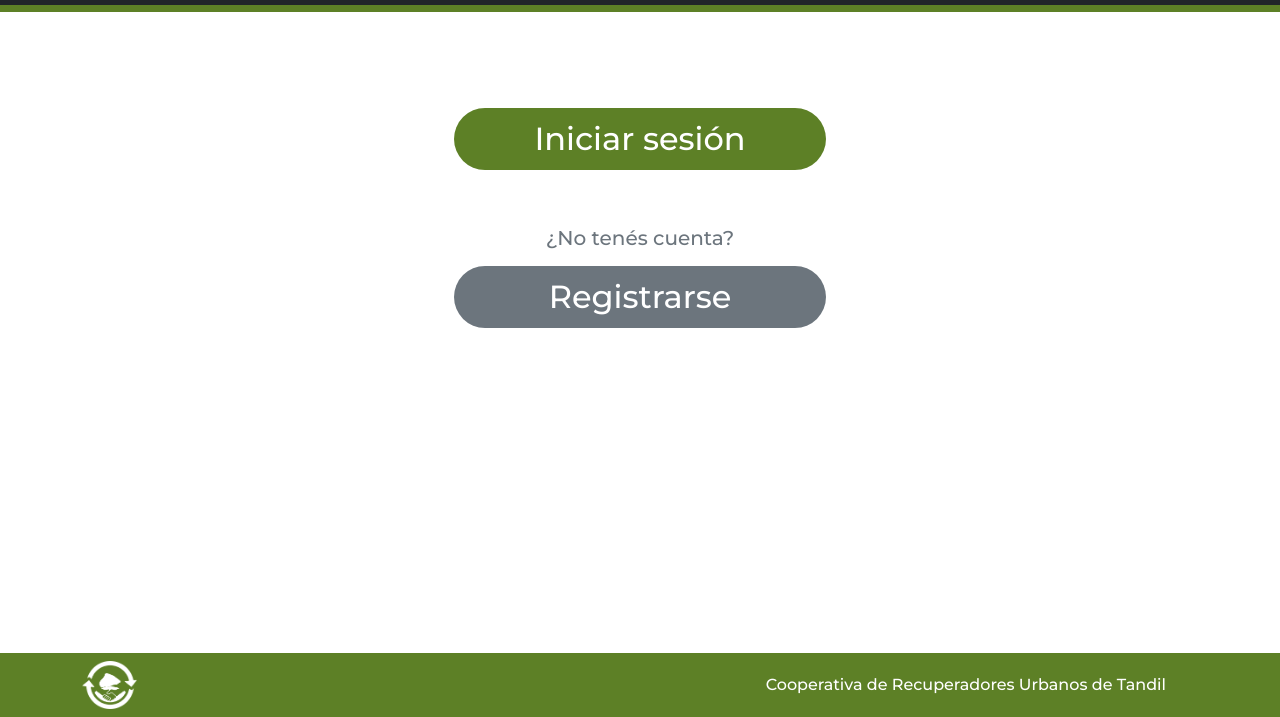
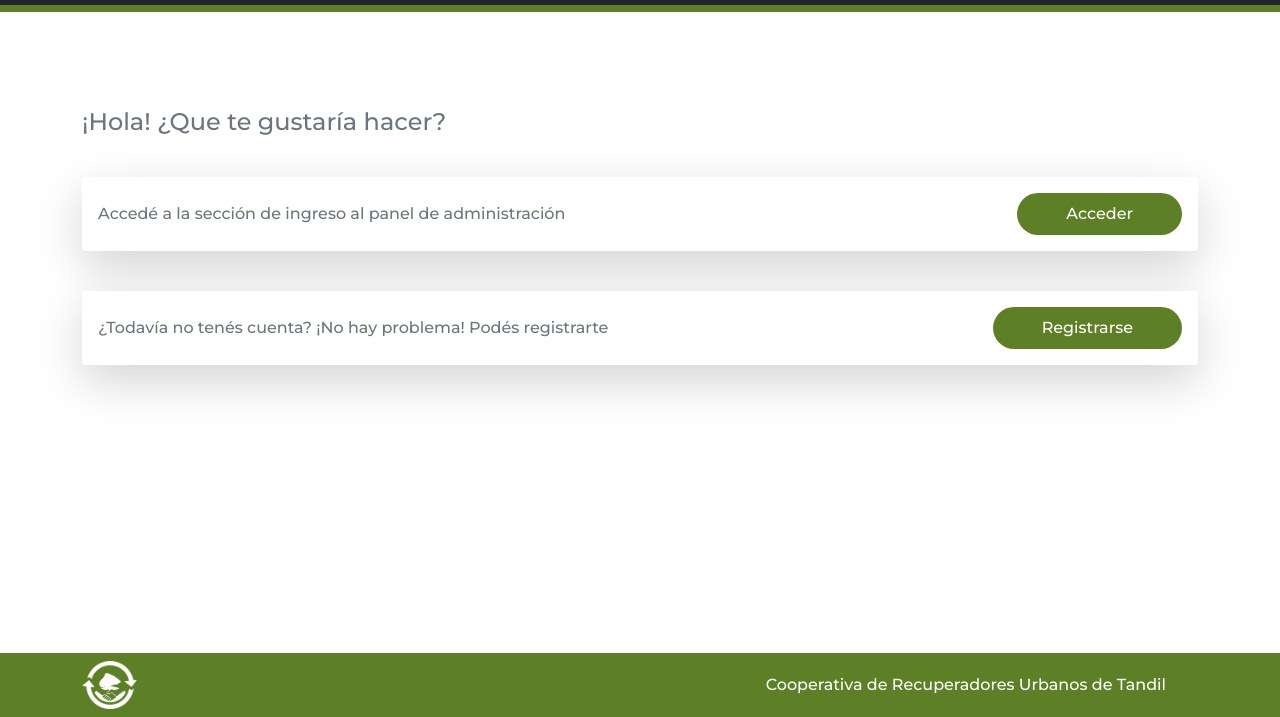
Before and after one commit to gisele89/grupo4-metodologias2021, a website: page FrontEnd/home-admin.html in a window 1280 px wide. Shown: the part 83-800 px from the top of the page. Drawn offline with nearby package versions, Linux system fonts and the light colour scheme.

Commit message:
GMT-80: modificación del home en base al rediseño en figma

```diff
--- a/FrontEnd/home-admin.html
+++ b/FrontEnd/home-admin.html
@@ -34,15 +34,21 @@
     </header>
 
     <!-- **************************** Body Main **************************** -->
-    <main class="flex-shrink-0">
-        <div class="container main-container mt-5">
-            <form class="col-lg-4 mt-5 m-auto">
-                <div class="d-grid gap-2">
-                    <button type="button" class="btn background-green rounded-pill text-white fs-2">Iniciar sesión</button>
-                    <h5 class="mt-5 text-center text-secondary">¿No tenés cuenta?</h5>
-                    <button type="button" class="btn bg-secondary rounded-pill text-white fs-2">Registrarse</button>
+    <main class="flex-shrink-0 my-5">
+        <div class="container-lg text-secondary my-5">
+            <h4 class="mbot">¡Hola! ¿Que te gustaría hacer?</h4>
+            <div class="shadow-lg p-3 mbot bg-body rounded">
+                <div class="d-flex justify-content-between align-items-center">
+                    Accedé a la sección de ingreso al panel de administración
+                    <a href="iniciar-sesion.html" class="btn text-white background-green rounded-pill px-5 py-2 mr-0 ml-auto">Acceder</a>
                 </div>
-            </form>
+            </div>
+            <div class="shadow-lg p-3 mb-5 bg-body rounded">
+                <div class="d-flex justify-content-between align-items-center">
+                    ¿Todavía no tenés cuenta? ¡No hay problema! Podés registrarte
+                    <a href="registrarse.html" class="btn text-white background-green rounded-pill px-5 py-2 mr-0 ml-auto">Registrarse</a>
+                </div>
+            </div>
         </div>
     </main>
 
```
